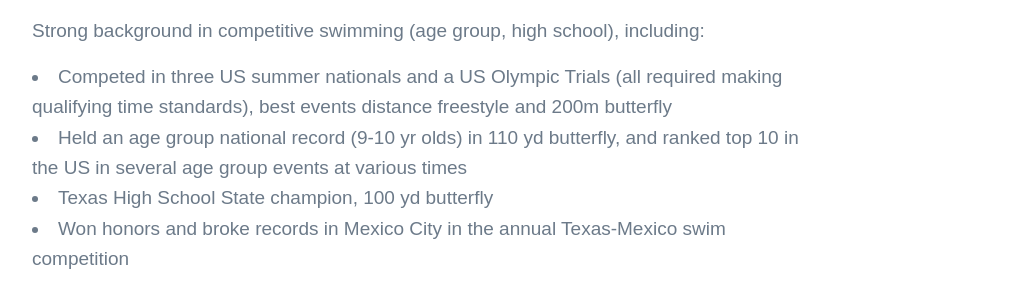
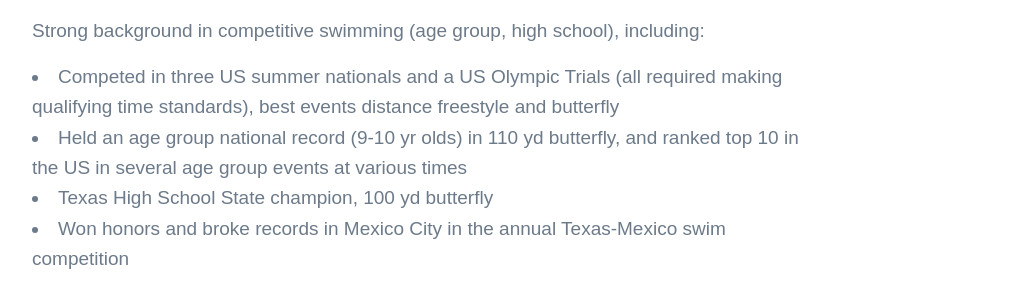
Before and after one commit to londoncalling/slow-motion-stories, a Jekyll site: the page built from _pages/portfolio-rowing.md, in a window 1280 px wide. Shown: the part 1433-1714 px from the top of the page, without its empty margins (224-1245 px from the left). Built offline with Jekyll 4.4.1, drawn with Linux system fonts in a browser that asks for light colours; nearby versions of some CDN libraries; some web fonts are replaced.

Commit message:
copyedit swimming
Signed-off-by: Vicky Bialas <vicky.bialas@gmail.com>

```diff
--- a/_pages/portfolio-rowing.md
+++ b/_pages/portfolio-rowing.md
@@ -29,7 +29,7 @@
 
 Strong background in competitive swimming (age group, high school), including:
 
-- Competed in three US summer nationals and a US Olympic Trials (all required making qualifying time standards), best events distance freestyle and 200m butterfly
+- Competed in three US summer nationals and a US Olympic Trials (all required making qualifying time standards), best events distance freestyle and butterfly
 - Held an age group national record (9-10 yr olds) in 110 yd butterfly, and ranked top 10 in the US in several age group events at various times
 - Texas High School State champion, 100 yd butterfly
 - Won honors and broke records in Mexico City in the annual Texas-Mexico swim competition
```
